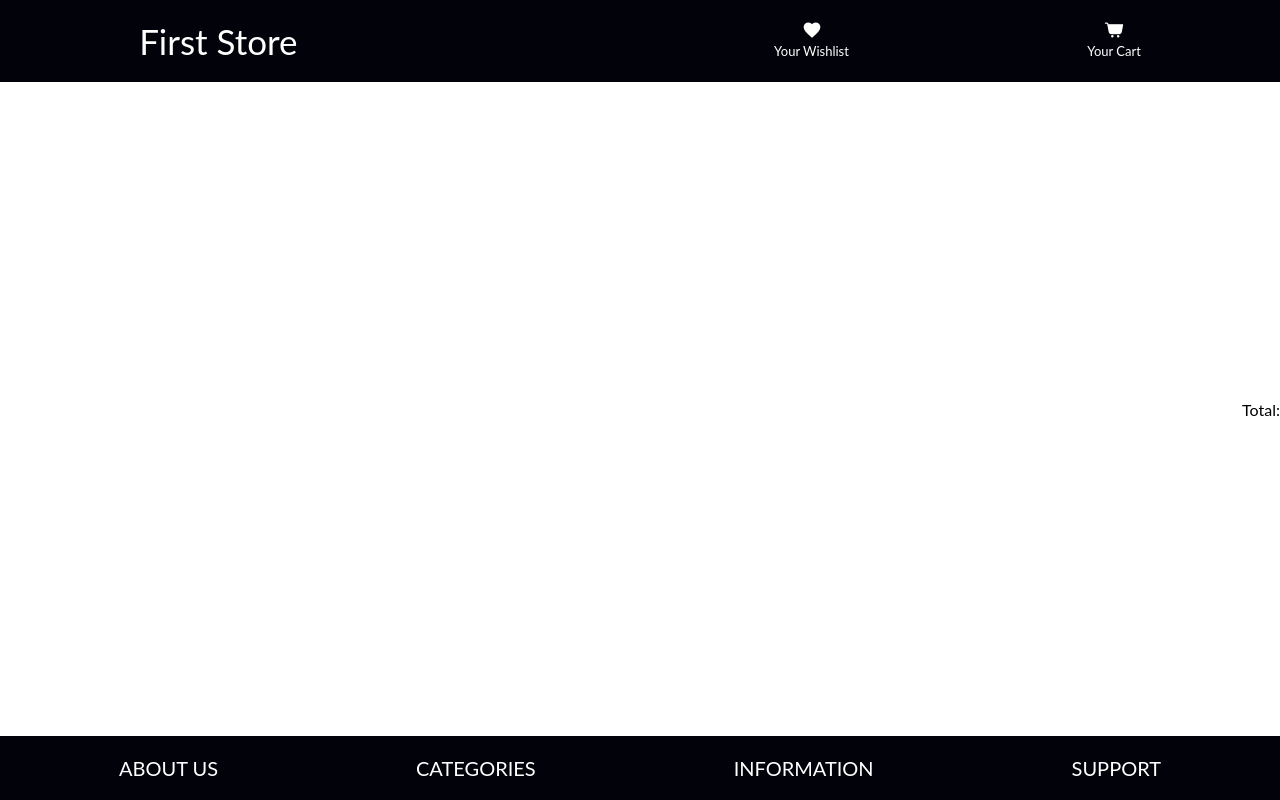
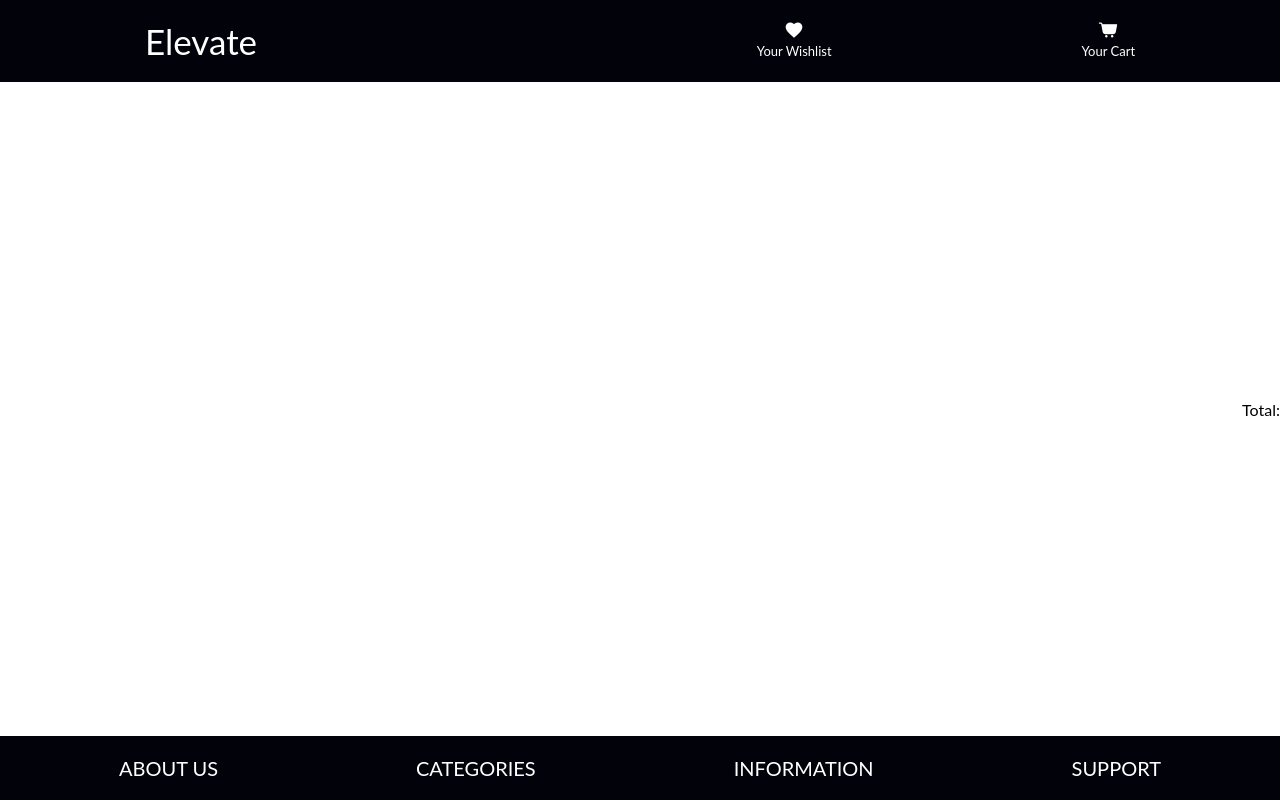
Before and after one commit to vicknairbp/FirstStore, a plain HTML site: page cartpage.html in a window 1280 px wide. Drawn offline with Linux system fonts and the light colour scheme.

Commit message:
chaged name

```diff
--- a/cartpage.html
+++ b/cartpage.html
@@ -33,7 +33,7 @@
 </script>
 <body>
     <header>
-        First Store
+        Elevate
         <div id="search-bar">
         </div>
         <div class="WishlistAndCart">
```
Also changed, not shown: index.html (+1 -1 lines).
